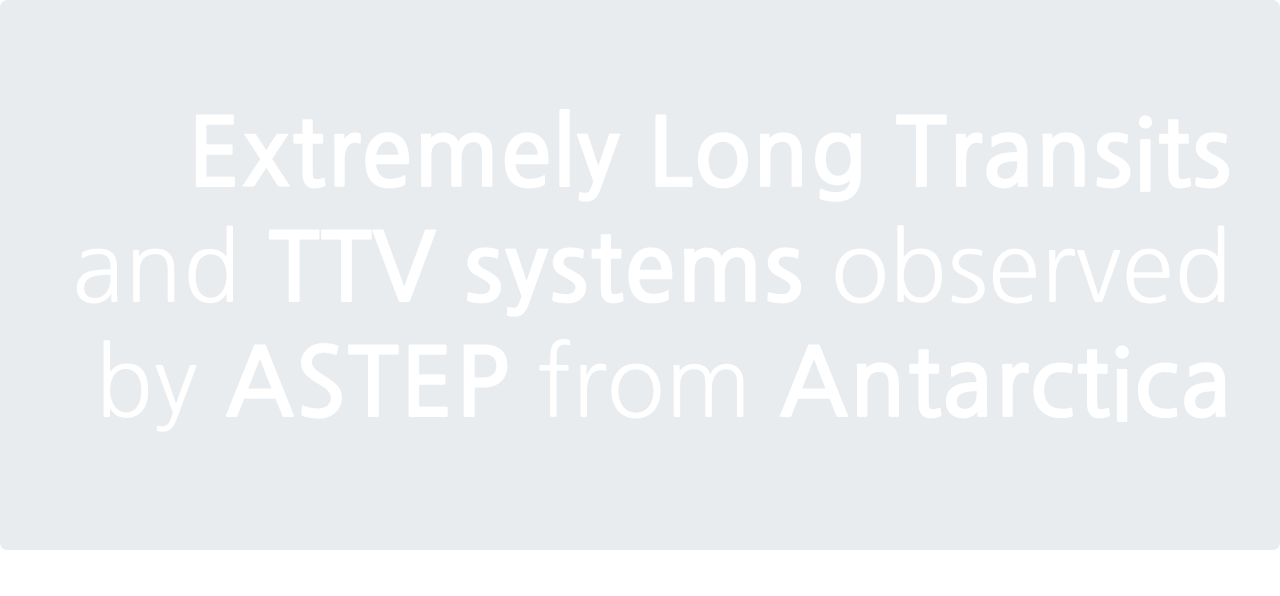
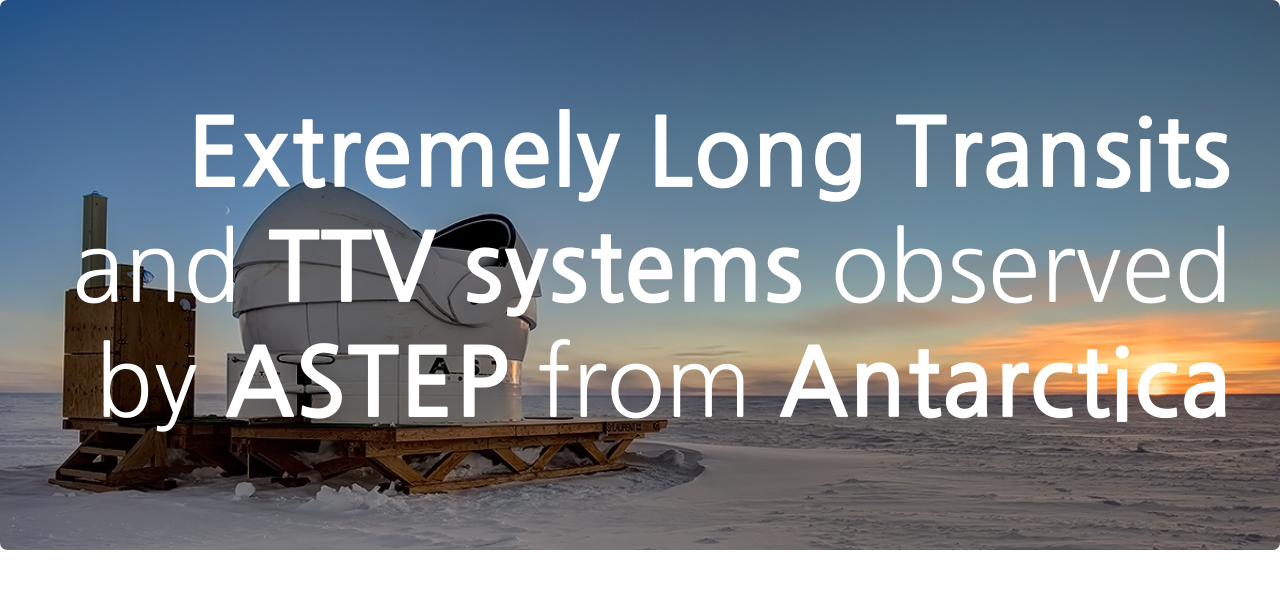
Before and after one commit to gdransfield/ASTEPposter.github.io, a plain HTML site: page index.html in a window 1280 px wide. Shown: the top 596 px of the page. Drawn offline with nearby package versions, Linux system fonts and the light colour scheme; files whose address does not match are found by name.

Commit message:
fixed images

```diff
--- a/resources/style.css
+++ b/resources/style.css
@@ -1,14 +1,15 @@
 .jumbotron {
-    background-image: url('/ASTEPposter.github.io/resources/sunset_astep.jpg');
+    background-image: url('/ASTEPposter.github.io/resources/images/sunset_astep.jpg');
     background-size: cover;
     background-repeat: no-repeat;
     background-position: center right;
+    padding: 0.5rem 2rem 16rem;
 
 }
 
 h1{
     font-family: 'Major Mono Display';
-    font-size: 4rem;
+    font-size: 2rem;
 }
 
 li {
```
Also changed, not shown: resources/images/ASTEPc.png (added), resources/images/EBLM-J0608-59_153-007139_20210426_0750_lc.png (added), resources/images/TOI-173.01_048-001292_20200518_0600_tess-lc.png (added), resources/images/TOI-199.01_151-005485_20210713_0100_lc.png (added), resources/images/TOI-216.01_134-004743_20200621_0600_tess-lc.png (added), resources/images/TOI-270.01_191-004642_20210407_1430_lc.png (added), resources/images/TOI-270.02_191-004642_20210326_1100_lc.png (added), resources/images/TOI-270.03_191-004642_20210516_1900_lc.png (added), resources/images/TOI-791.01_102-020935_20210706_1300_lc.png (added), resources/images/TOI-933.01_173-007533_20210418_0830_lc.png (added).
